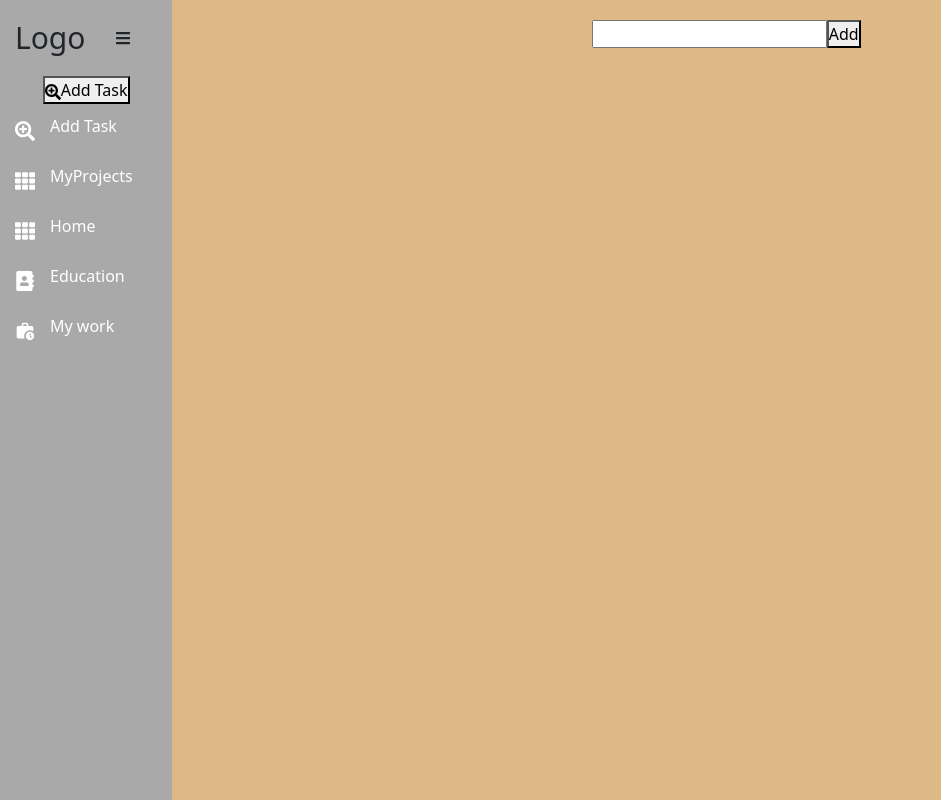
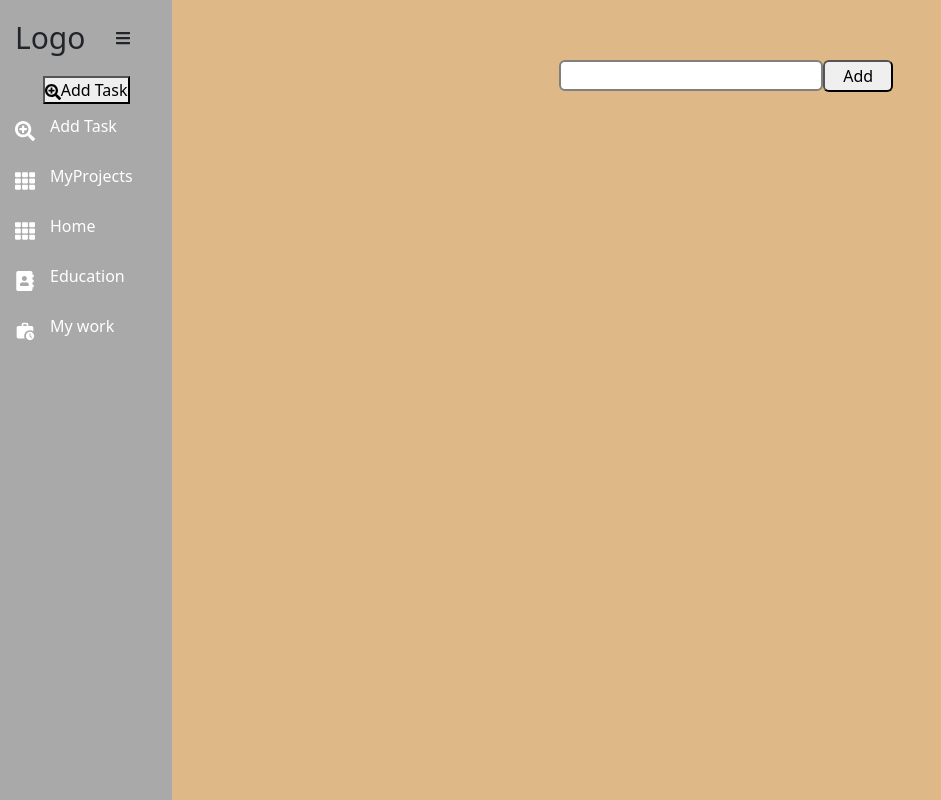
Before and after one commit to ADEDANCE/Task-Nest, a React (Vite) app: page /AddTask in a window 1280 px wide. Shown: the whole page, without its empty margins (0-941 px from the left). Built offline with nearby package versions, Linux system fonts and the light colour scheme.

Commit message:
Add some styles

```diff
--- a/src/Style/Style.css
+++ b/src/Style/Style.css
@@ -116,3 +116,36 @@ body {
   border: none;
   outline: none;
 }
+
+
+.To-do {
+  margin-top: 40px !important;
+}
+
+
+
+input[type='text'] {
+   font-size: large;
+   padding: 10px;
+   border: 2px solid grey;
+   border-radius: 6px;
+}
+
+.AddTasks {
+  width: 70px;
+  padding: 2px !important;
+  border-radius: 6px;
+}
+
+li {
+  list-style: none;
+  padding: o;
+  background-color: #fff;
+  margin: 10px !important;
+  display: flex;
+
+}
+
+.text {
+  flex: 1;
+}
```
